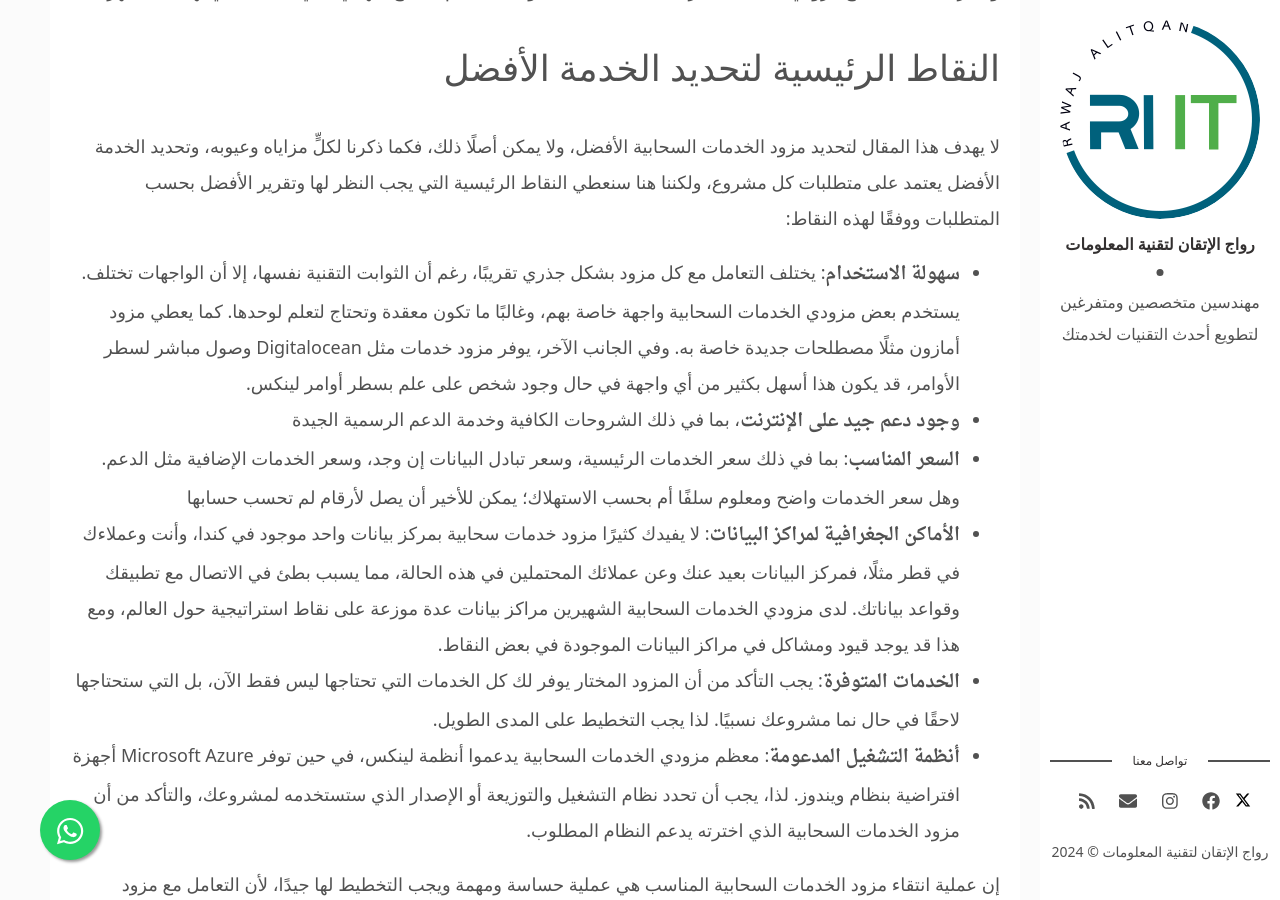
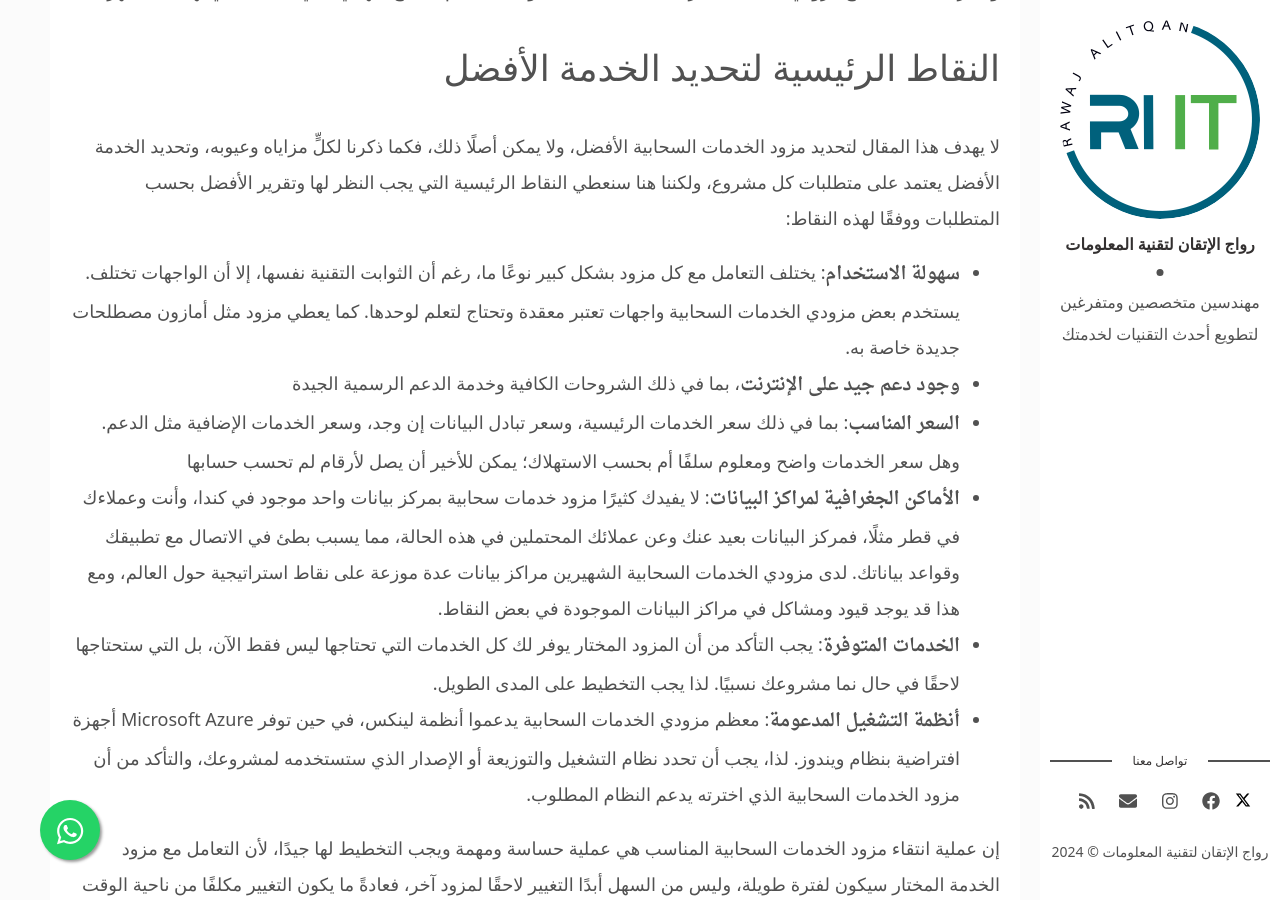
Before and after one commit to rawajitqan/IT, a Jekyll site: the page built from _posts/2024-01-29-كيفية-اختيار-مزود-الخدمات-السحابية-الأنسب-لمشروعك.md, in a window 1280 px wide and 900 px high, scrolled down 1509 px. Built offline with Jekyll 4.4.1, drawn with Linux system fonts in a browser that asks for light colours; some web fonts are replaced.

Commit message:
new article

```diff
--- a/_posts/2024-01-29-كيفية-اختيار-مزود-الخدمات-السحابية-الأنسب-لمشروعك.md
+++ b/_posts/2024-01-29-كيفية-اختيار-مزود-الخدمات-السحابية-الأنسب-لمشروعك.md
@@ -31,7 +31,7 @@ img: cloud-computing-1989339_1280.webp
 لا يهدف هذا المقال لتحديد مزود الخدمات السحابية الأفضل، ولا يمكن أصلًا ذلك، فكما ذكرنا لكلٍّ مزاياه وعيوبه، وتحديد الخدمة الأفضل يعتمد على متطلبات كل مشروع، ولكننا هنا سنعطي النقاط الرئيسية التي يجب النظر لها وتقرير الأفضل بحسب المتطلبات ووفقًا لهذه النقاط:
 
 
-* **سهولة الاستخدام**: يختلف التعامل مع كل مزود بشكل جذري تقريبًا، رغم أن الثوابت التقنية نفسها، إلا أن الواجهات تختلف. يستخدم بعض مزودي الخدمات السحابية واجهة خاصة بهم، وغالبًا ما تكون معقدة وتحتاج لتعلم لوحدها. كما يعطي مزود أمازون مثلًا مصطلحات جديدة خاصة به. وفي الجانب الآخر، يوفر مزود خدمات مثل Digitalocean وصول مباشر لسطر الأوامر، قد يكون هذا أسهل بكثير من أي واجهة في حال وجود شخص على علم بسطر أوامر لينكس.
+* **سهولة الاستخدام**: يختلف التعامل مع كل مزود بشكل كبير نوعًا ما، رغم أن الثوابت التقنية نفسها، إلا أن الواجهات تختلف. يستخدم بعض مزودي الخدمات السحابية واجهات تعتبر معقدة وتحتاج لتعلم لوحدها. كما يعطي مزود مثل أمازون مصطلحات جديدة خاصة به.
 * **وجود دعم جيد على الإنترنت**، بما في ذلك الشروحات الكافية وخدمة الدعم الرسمية الجيدة
 * **السعر المناسب**: بما في ذلك سعر الخدمات الرئيسية، وسعر تبادل البيانات إن وجد، وسعر الخدمات الإضافية مثل الدعم. وهل سعر الخدمات واضح ومعلوم سلفًا أم بحسب الاستهلاك؛ يمكن للأخير أن يصل لأرقام لم تحسب حسابها
 * **الأماكن الجغرافية لمراكز البيانات**: لا يفيدك كثيرًا مزود خدمات سحابية بمركز بيانات واحد موجود في كندا، وأنت وعملاءك في قطر مثلًا، فمركز البيانات بعيد عنك وعن عملائك المحتملين في هذه الحالة، مما يسبب بطئ في الاتصال مع تطبيقك وقواعد بياناتك. لدى مزودي الخدمات السحابية الشهيرين مراكز بيانات عدة موزعة على نقاط استراتيجية حول العالم، ومع هذا قد يوجد قيود ومشاكل في مراكز البيانات الموجودة في بعض النقاط.
```
